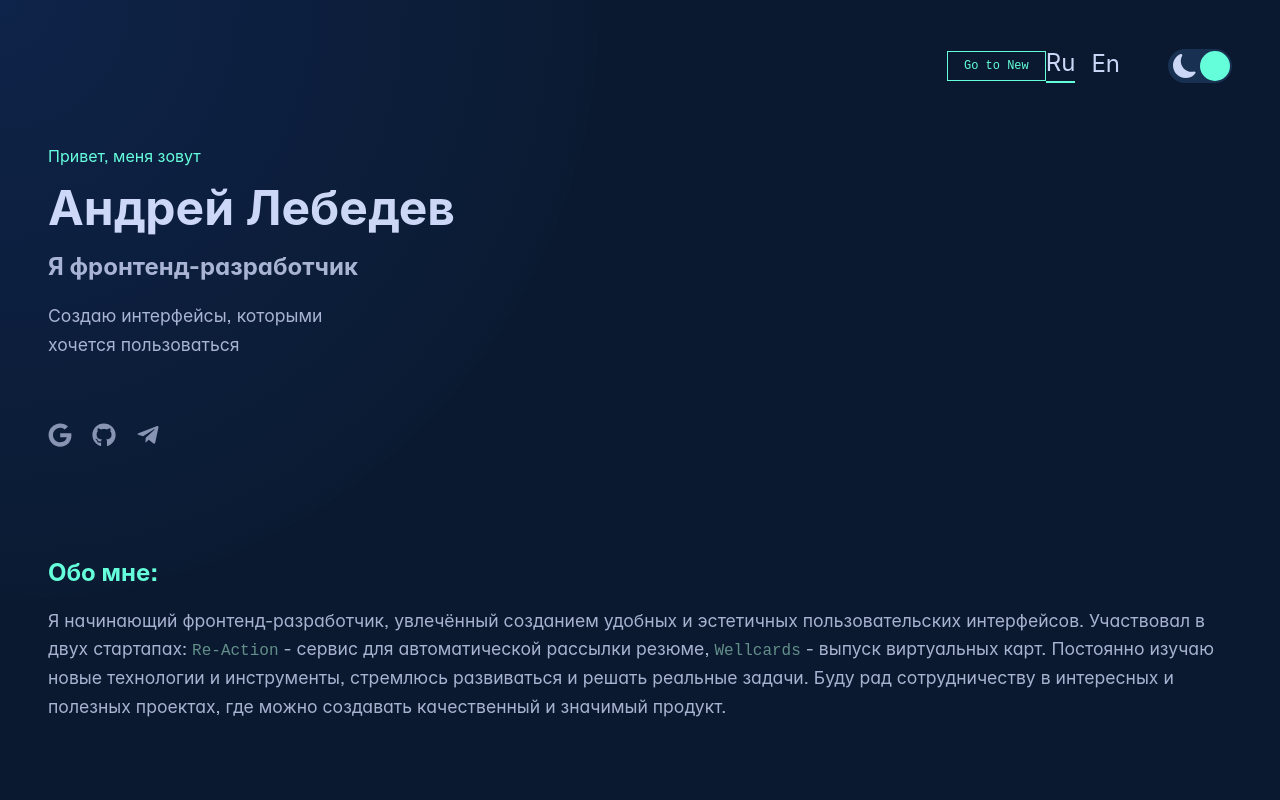
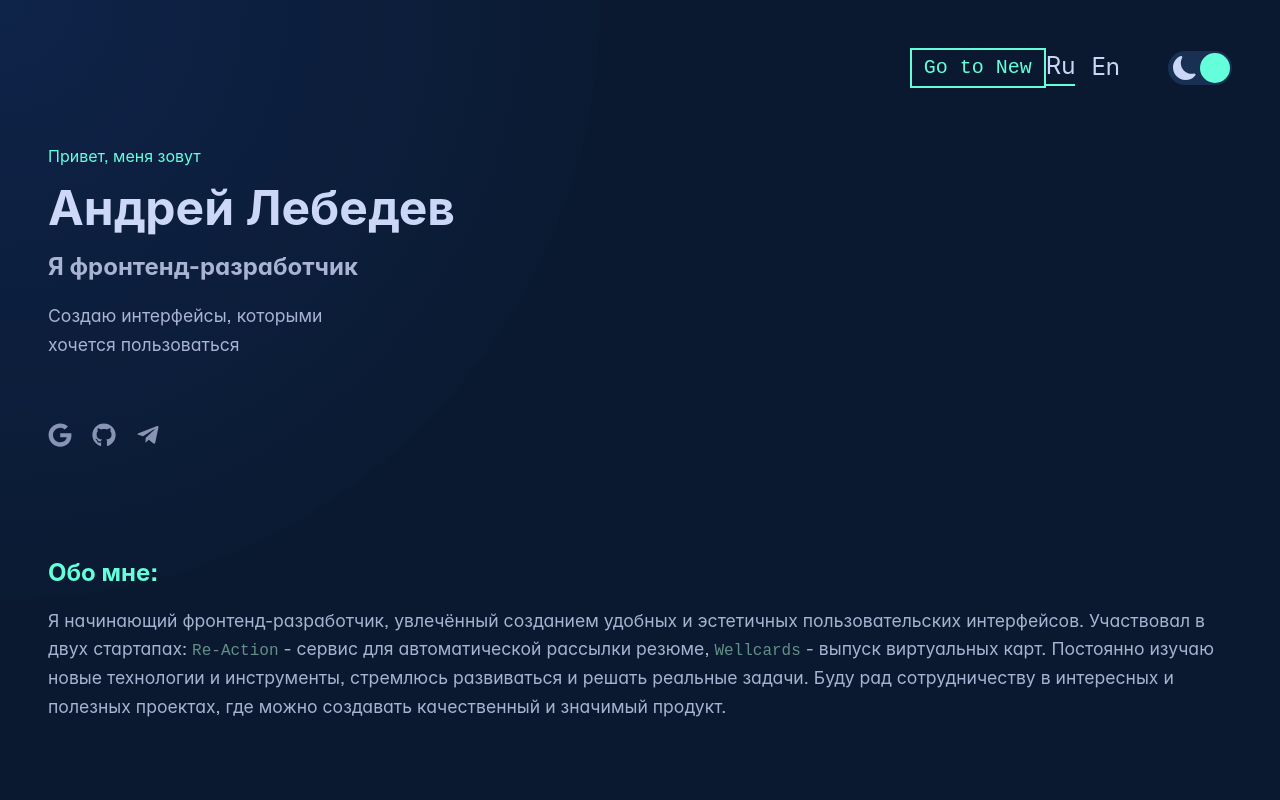
Before and after one commit to alebedev85/personal-site, a Next.js app: page / in a window 1280 px wide. Shown: the top 800 px of the page. Built offline with nearby package versions, Linux system fonts and the light colour scheme; a web font is replaced by a local one.

Commit message:
refactor: поравил стили у кнопки Go to New

```diff
--- a/src/features/ClassicPortfolio/Toggles/Toggles.module.scss
+++ b/src/features/ClassicPortfolio/Toggles/Toggles.module.scss
@@ -28,11 +28,11 @@
   top: 57%;
   left: 50%;
   transform: translate(-50%, -50%);
-  padding: 0.5rem 1rem;
-  border: 1px solid var(--accent);
+  padding: 0.5rem 0.75rem;
+  border: 2px solid var(--accent);
   color: var(--accent);
   background: var(--bg);
-  font-size: 0.75rem;
+  font-size: 1.25rem;
   line-height: 1;
   white-space: nowrap;
   transition:
```
